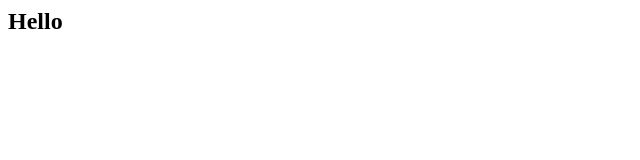
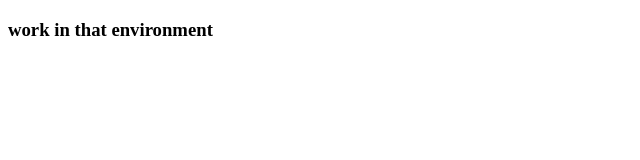
Before and after one commit to vinoth9598/newRes, a plain HTML site: page index.html in a window 1280 px wide. Shown: the whole page, without its empty margins (0-640 px from the left). Drawn offline with Linux system fonts and the light colour scheme.

Commit message:
update new branch

```diff
--- a/index.html
+++ b/index.html
@@ -1 +1,11 @@
-<h2>Hello</h2>
+<!DOCTYPE html>
+<html lang="en">
+<head>
+    <meta charset="UTF-8">
+    <meta name="viewport" content="width=device-width, initial-scale=1.0">
+    <title>Document</title>
+</head>
+<body>
+    <h3>work in that environment</h3>
+</body>
+</html>
```
